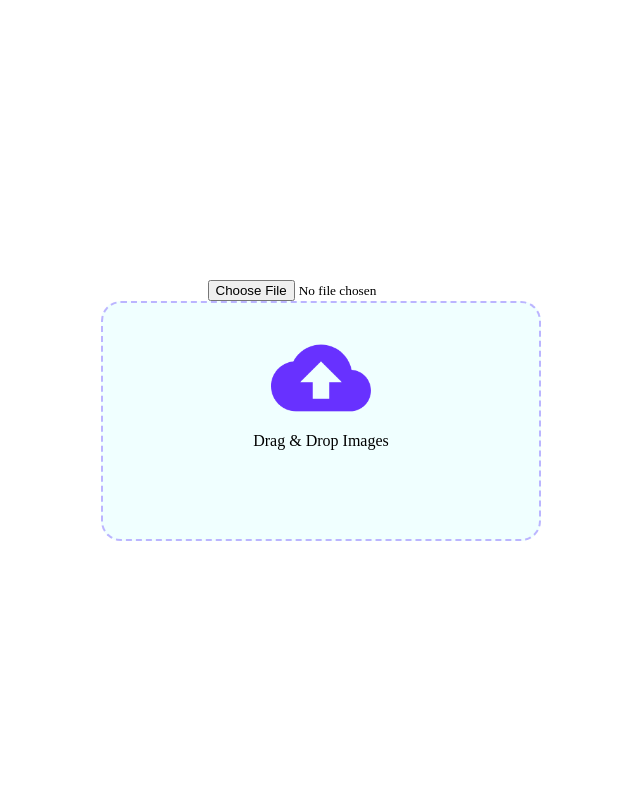
After one commit to Waiz-bin-qasim/billing-meta-invoice, a Flask app: template Views/Templates/Upload.html in a window 1280 px wide. The commit adds this page. Shown: the whole page, without its empty margins (319-959 px from the left). Run offline with Flask 3, Linux system fonts and the light colour scheme; the template is opened without the code that fills it, so the values that code supplies are empty.

Commit message:
login and upload pages

```diff
--- a/Views/Static/Css/Style.css
+++ b/Views/Static/Css/Login.css
@@ -71,3 +71,7 @@ header{
   left: 50%;
   transform: translate(-50%,-50%);
  }
+
+#error-container{
+  color: red;
+}
--- /dev/null
+++ b/Views/Static/Css/Upload.css
@@ -0,0 +1,46 @@
+* {
+    margin: 0;
+    padding: 0;
+    font-family: "Poppins" , "sans-serif";
+    box-sizing: border-box;
+}
+body {
+    display: flex;
+    align-items: center;
+    justify-content: center;
+    min-height: 100vh;
+}
+.hero{
+    width: 100%;
+    min-height: 100vh;
+    /* background-color: black; */
+    display: flex;
+    align-items: center;
+    justify-content: center;
+}
+
+#drop-area{
+    width: 500px;
+    height: 300px;
+    padding: 30px;
+    background-color: white;
+    text-align: center;
+    border: 2px;
+    border-radius: 20px;
+    box-shadow: #bbb5ff;
+}
+
+#img-view{
+    width: 100%;
+    height: 100%;
+    border-radius: 20px;
+    background-color: white;
+    text-align: center;
+    border:2px dashed #bbb5ff;
+    background : azure
+}
+
+#img-view img {
+width: 100px;
+margin-top: 25px;
+}
--- /dev/null
+++ b/Views/Templates/Upload.html
@@ -0,0 +1,20 @@
+<!DOCTYPE html>
+<html lang="en">
+  <head>
+    <meta charset="UTF-8" />
+    <meta name="viewport" content="width=device-width, initial-scale=1.0" />
+    <title>upload</title>
+    <link rel="stylesheet" href="../Static/Css/Upload.css" />
+  </head>
+  <body>
+    <div class="hero">
+      <label for="input-file" id="drop-area">
+        <input type="file" accept="file/pdf" id="input-file" />
+        <div id="img-view">
+          <img src="../Static/Img/508-icon.png" />
+          <p>Drag & Drop Images</p>
+        </div>
+      </label>
+    </div>
+  </body>
+</html>
```
Also changed, not shown: Views/Static/Js/Login.js (added, +27 -0 lines), Views/Static/Js/Upload.js (added, +58 -0 lines), Views/Templates/Login.html (+10 -5 lines), adnckldan.html (added, +11 -0 lines), Views/Static/Img/508-icon.png (added).
